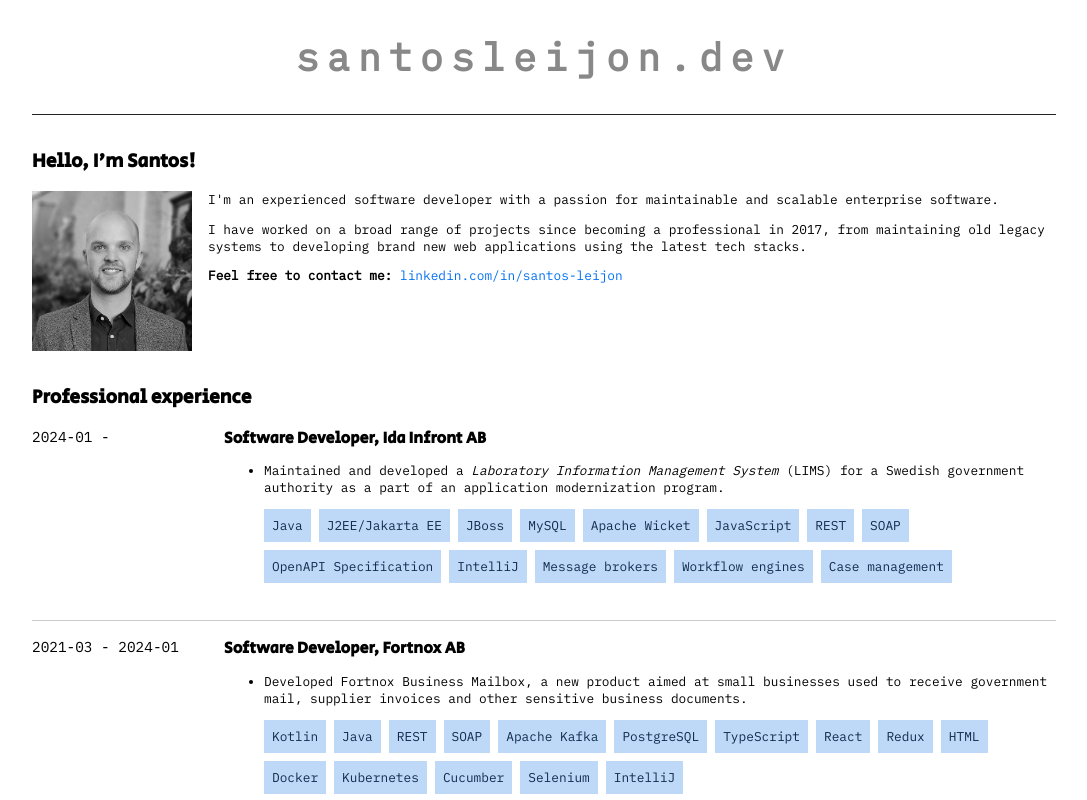
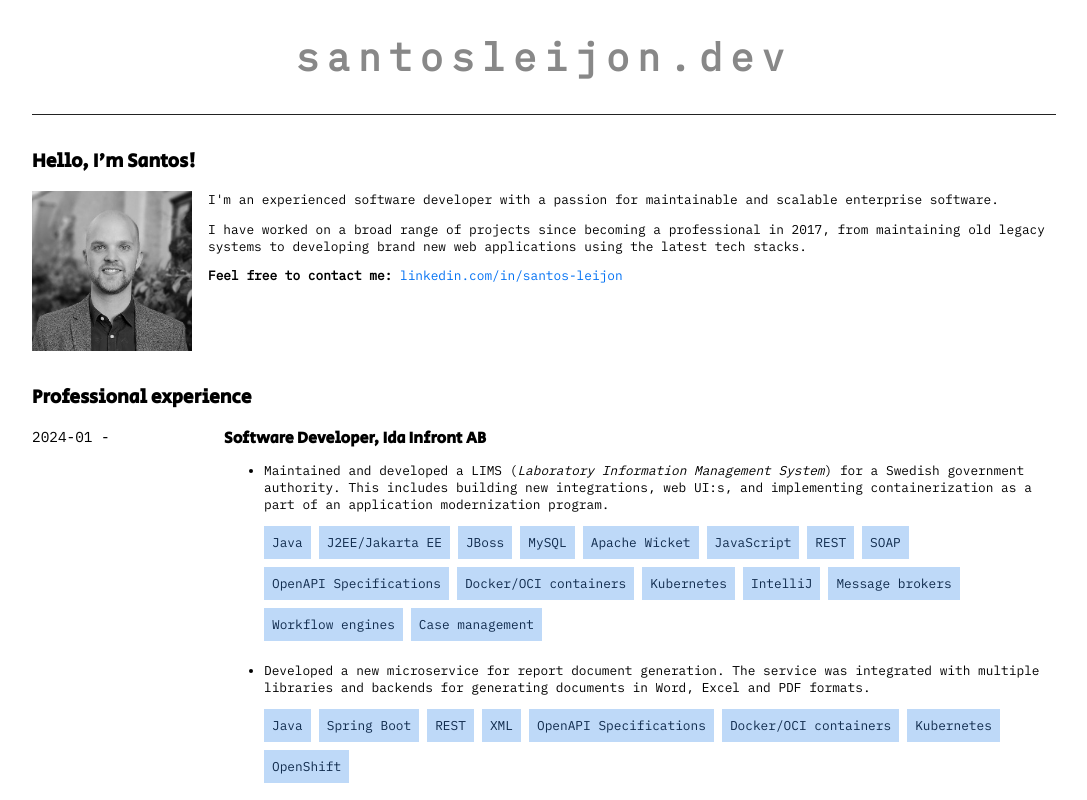
Before and after one commit to santosleijon/santosleijon-dev, a Next.js app: page / in a window 1280 px wide. Shown: the top 800 px of the page, without its empty margins (96-1183 px from the left). Built offline with nearby package versions, Linux system fonts and the light colour scheme.

Commit message:
Update job description

```diff
--- a/pages/index.tsx
+++ b/pages/index.tsx
@@ -41,7 +41,7 @@ export default function Home() {
           <Experience timePeriod="2024-01 - " role="Software Developer" organization="Ida Infront AB">
             <ul>
               <li>
-                <p>Maintained and developed a <em>Laboratory Information Management System</em> (LIMS) for a Swedish government authority as a part of an application modernization program.</p>
+                <p>Maintained and developed a LIMS (<em>Laboratory Information Management System</em>) for a Swedish government authority. This includes building new integrations, web UI:s, and implementing containerization as a part of an application modernization program.</p>
                 <Chip>Java</Chip>
                 <Chip>J2EE/Jakarta EE</Chip>
                 <Chip>JBoss</Chip>
@@ -50,11 +50,24 @@ export default function Home() {
                 <Chip>JavaScript</Chip>
                 <Chip>REST</Chip>
                 <Chip>SOAP</Chip>
-                <Chip>OpenAPI Specification</Chip>
+                <Chip>OpenAPI Specifications</Chip>
+                <Chip>Docker/OCI containers</Chip>
+                <Chip>Kubernetes</Chip>
                 <Chip>IntelliJ</Chip>
                 <Chip>Message brokers</Chip>
                 <Chip>Workflow engines</Chip>
                 <Chip>Case management</Chip>
+              </li>
+              <li>
+                <p>Developed a new microservice for report document generation. The service was integrated with multiple libraries and backends for generating documents in Word, Excel and PDF formats.</p>
+                <Chip>Java</Chip>
+                <Chip>Spring Boot</Chip>
+                <Chip>REST</Chip>
+                <Chip>XML</Chip>
+                <Chip>OpenAPI Specifications</Chip>
+                <Chip>Docker/OCI containers</Chip>
+                <Chip>Kubernetes</Chip>
+                <Chip>OpenShift</Chip>
               </li>
             </ul>
           </Experience>
```
